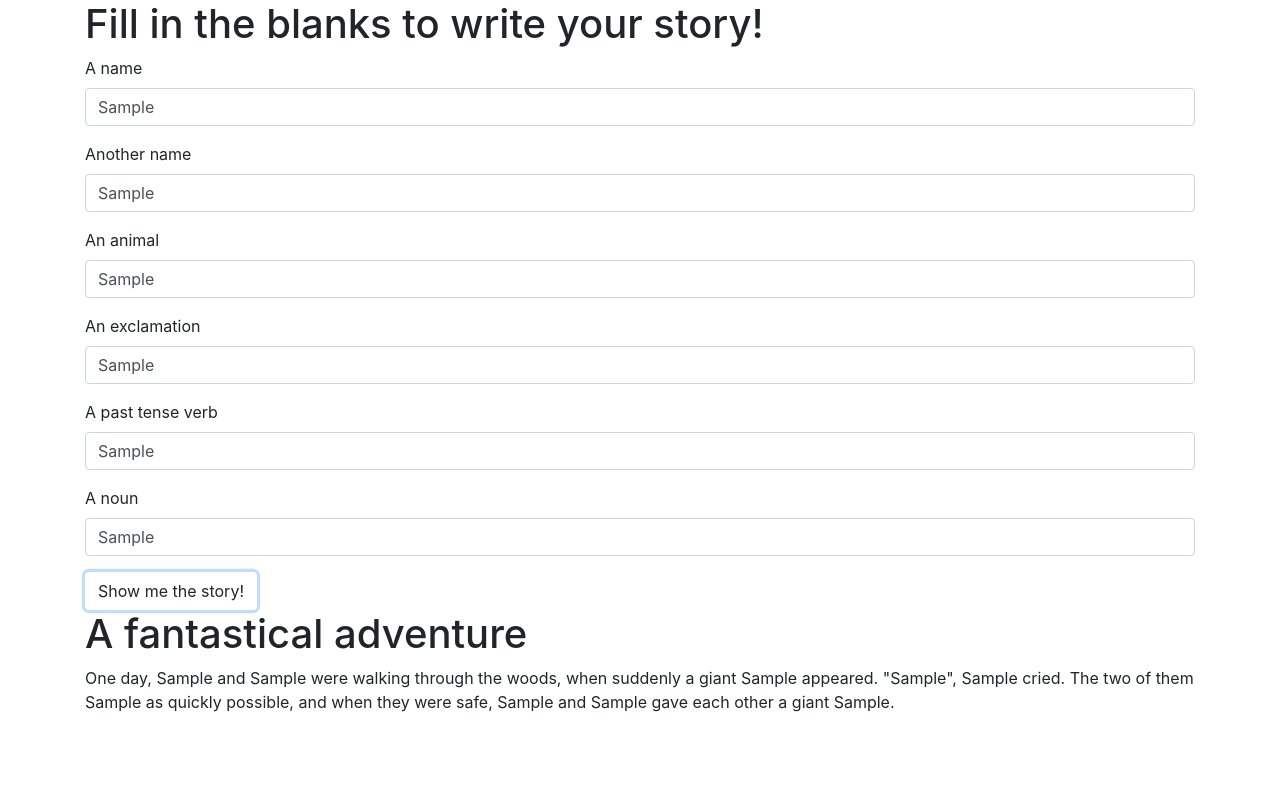
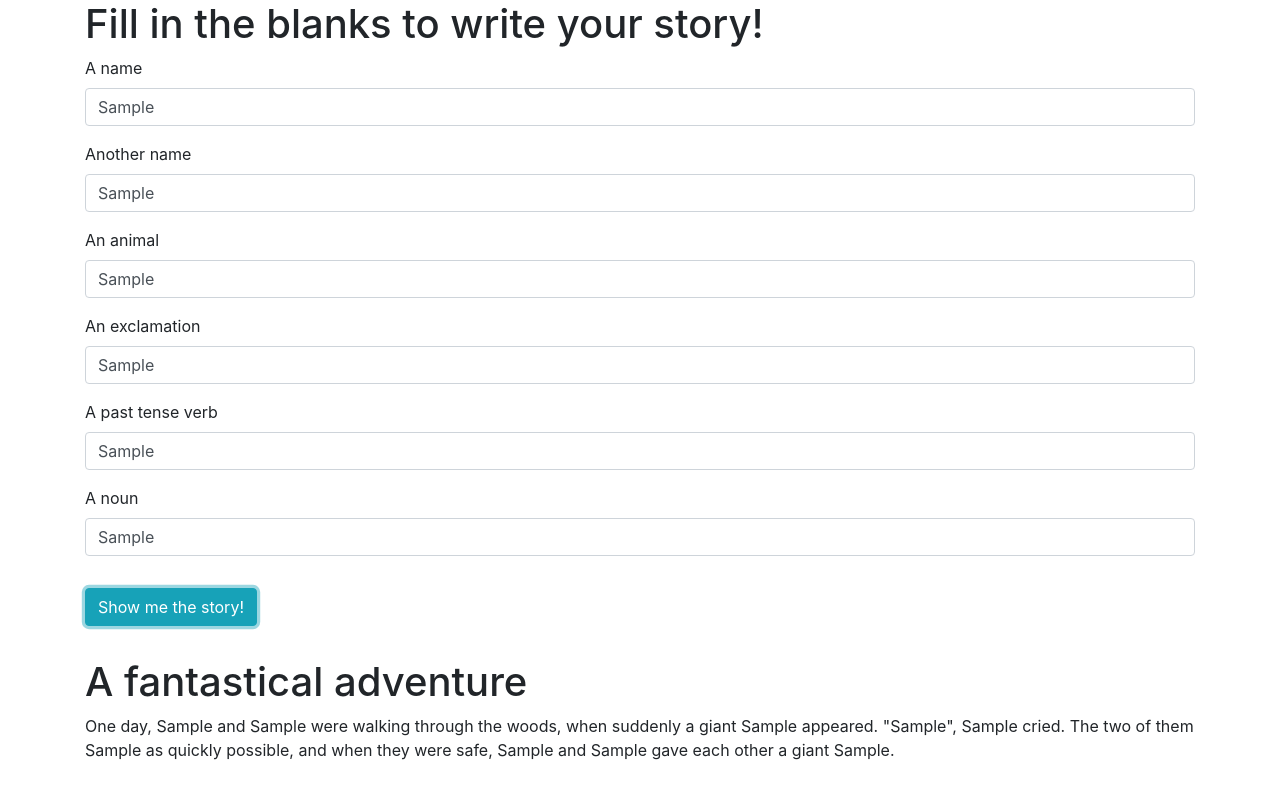
Before and after one commit to rizeup88/madlibs, a plain HTML site: page index.html in a window 1280 px wide. Both pictures are taken after typing "Sample", "Sample", "Sample", "Sample", "Sample", "Sample" into the empty fields and a click on the button "Show me the story!". Drawn offline with Linux system fonts and the light colour scheme.

Commit message:
This commit will contain refactored JavaScript code for returning a story using a for loop.

```diff
--- a/css/styles.css
+++ b/css/styles.css
@@ -1,3 +1,8 @@
+.btn {
+	margin-top: 1em;
+}
+
 #story {
-  display: none;
+  	display: none;
+  	margin-top: 2em;
 }
--- a/index.html
+++ b/index.html
@@ -11,7 +11,7 @@
     <div class="container">
       <h1>Fill in the blanks to write your story!</h1>
       <div>
-        <form id="formOne">
+        <form id="blanks">
           <div class="form-group">
             <label for="person1">A name</label>
             <input id="person1" class="form-control" type="text">
@@ -37,7 +37,7 @@
             <input id="noun" class="form-control" type="text">
           </div>
 
-          <button type="submit" class="btn">Show me the story!</button>
+          <button type="submit" class="btn btn-info">Show me the story!</button>
         </form>
       </div>
 
--- a/js/scripts.js
+++ b/js/scripts.js
@@ -1,22 +1,13 @@
 $(document).ready(function() {
-  $('form#formOne').submit(function(event) {
-	var person1Input = $('input#person1').val();
-    var person2Input = $('input#person2').val();
-    var animalInput = $('input#animal').val();
-    var exclamationInput = $('input#exclamation').val();
-    var verbInput = $('input#verb').val();
-    var nounInput = $('input#noun').val();
+  $("#blanks").submit(function(event) {
+    var blanks = ["person1", "person2", "animal", "exclamation", "verb", "noun"];
 
-  	$('.person1').text(person1Input);
-    $('.person2').text(person2Input);
-    $('.animal').text(animalInput);
-    $('.exclamation').text(exclamationInput);
-    $('.verb').text(verbInput);
-    $('.noun').text(nounInput);
+    blanks.forEach(function(blank) {
+      var userInput = $("input#" + blank).val();
+      $("." + blank).text(userInput);
+    });
 
-    $('#story').show();
-
-    console.log("xxx");
+    $("#story").show();
 
     event.preventDefault();
   });
```
